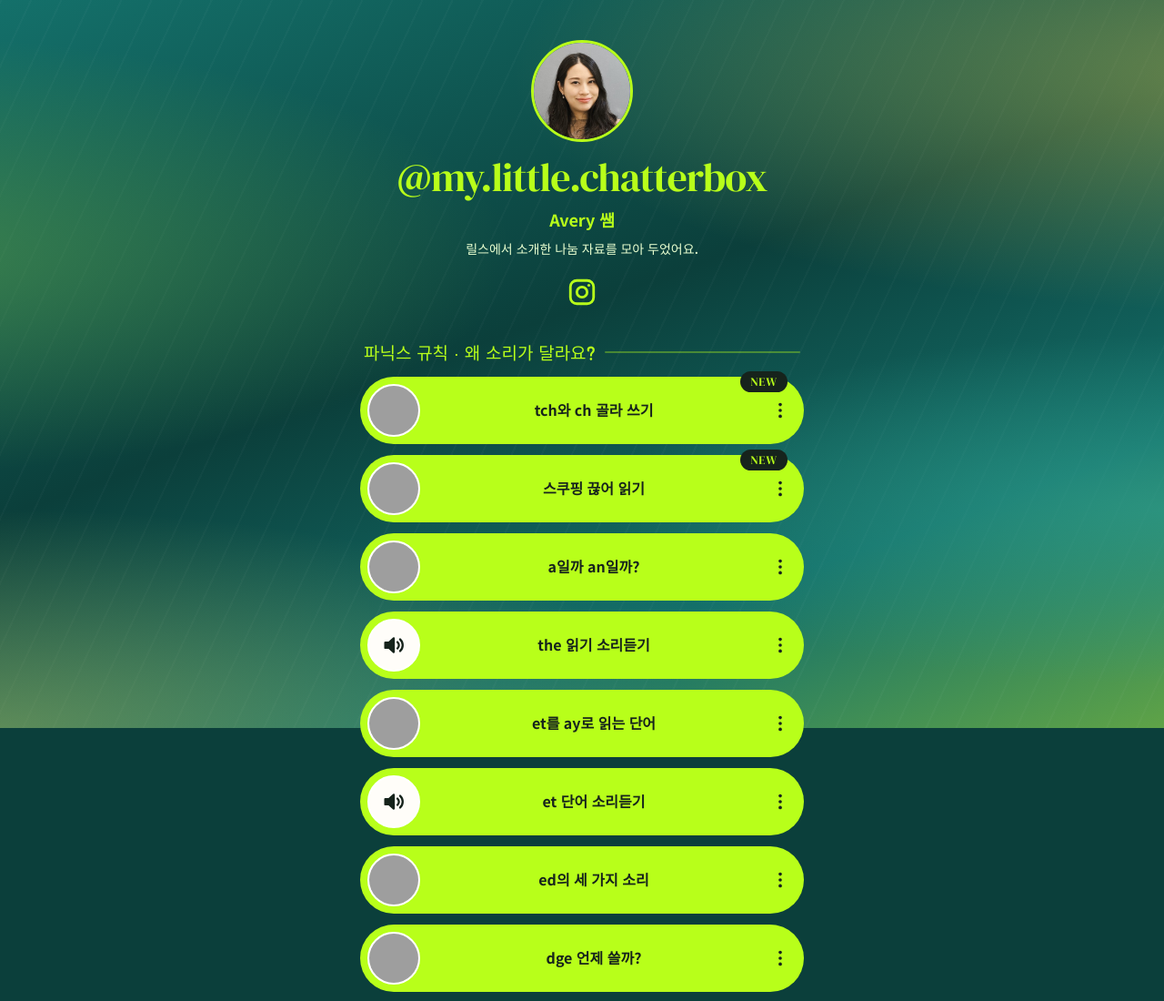
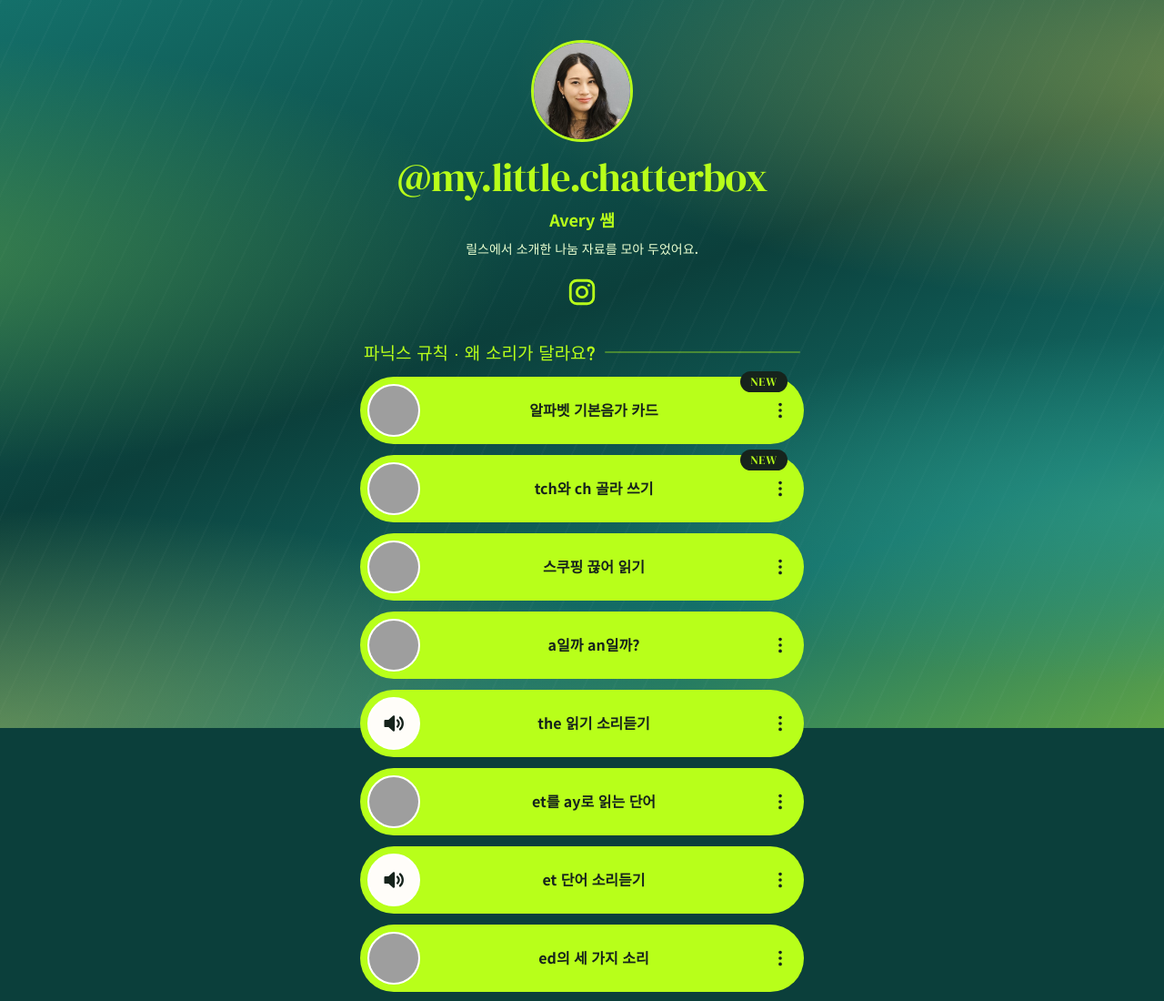
Before and after one commit to averyeveryday85/jaryo, a plain HTML site: page index.html in a window 1280 px wide. Shown: the top 1100 px of the page at 91% size. Drawn offline with Linux system fonts and the light colour scheme; grey boxes are pictures that could not be loaded.

Commit message:
링크트리: 알파벳 기본음가 카드 추가
Co-Authored-By: Claude Opus 5.5 <noreply@anthropic.com>
Claude-Session: https://claude.ai/code/session_01TDP1d4QLsfhSoe8h3TqUgm

```diff
--- a/index.html
+++ b/index.html
@@ -106,6 +106,8 @@ const SERIES = [
 
 const RESOURCES = [
   // 파닉스 규칙
+  { id: 'abc-card', series: 'phonics', added: '2026-11-28',
+    title: '알파벳 기본음가 카드', drive: '1d7IglpvON53qVo6-vYAZ_RjFoCk74A1l' },
   { id: 'tch', series: 'phonics', added: '2026-11-27',
     title: 'tch와 ch 골라 쓰기', drive: '12g0bArRmt_GNgA5SLJSn51vvkiEtqCow' },
   { id: 'scoop', series: 'phonics', added: '2026-11-25',
```
